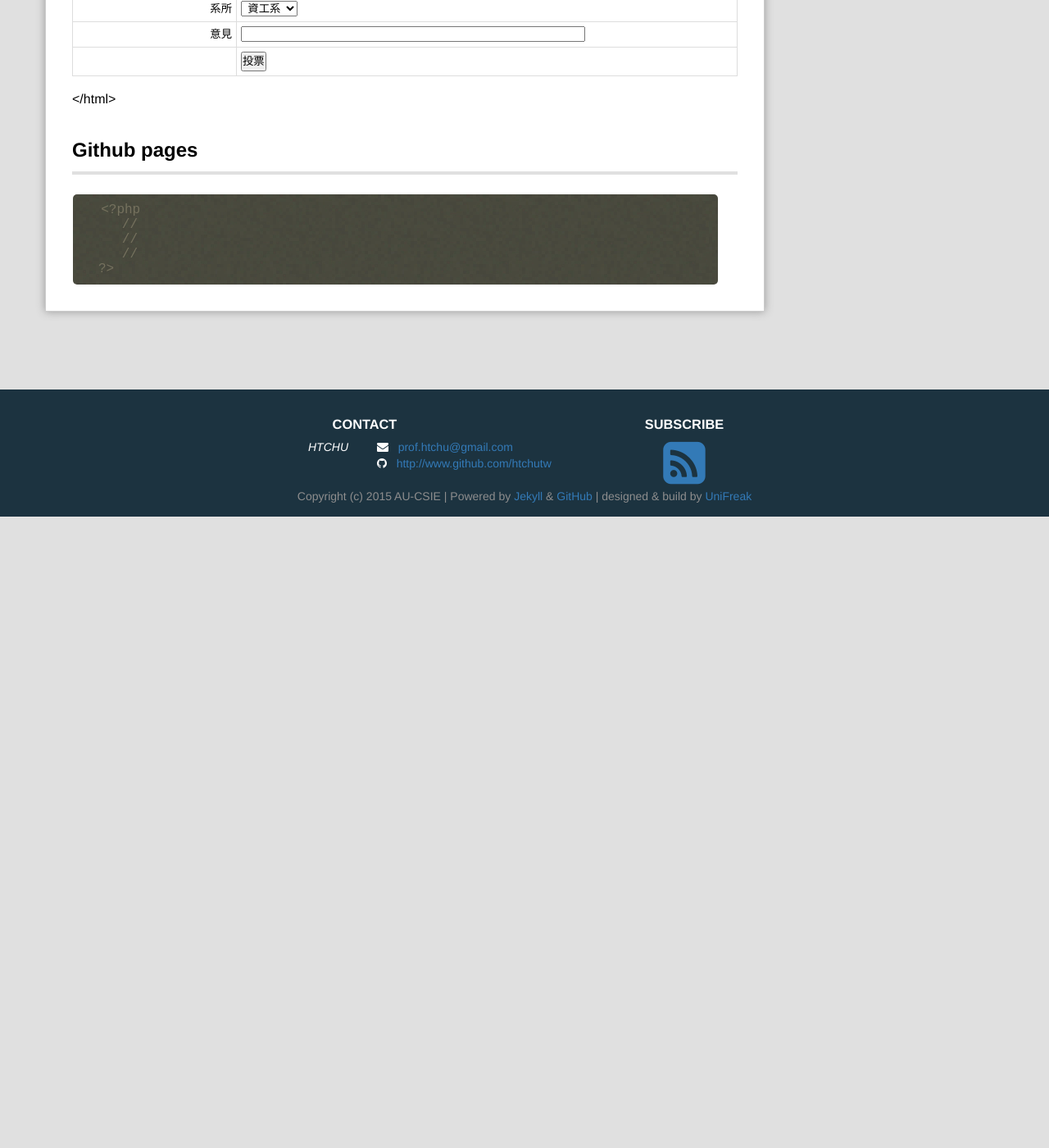
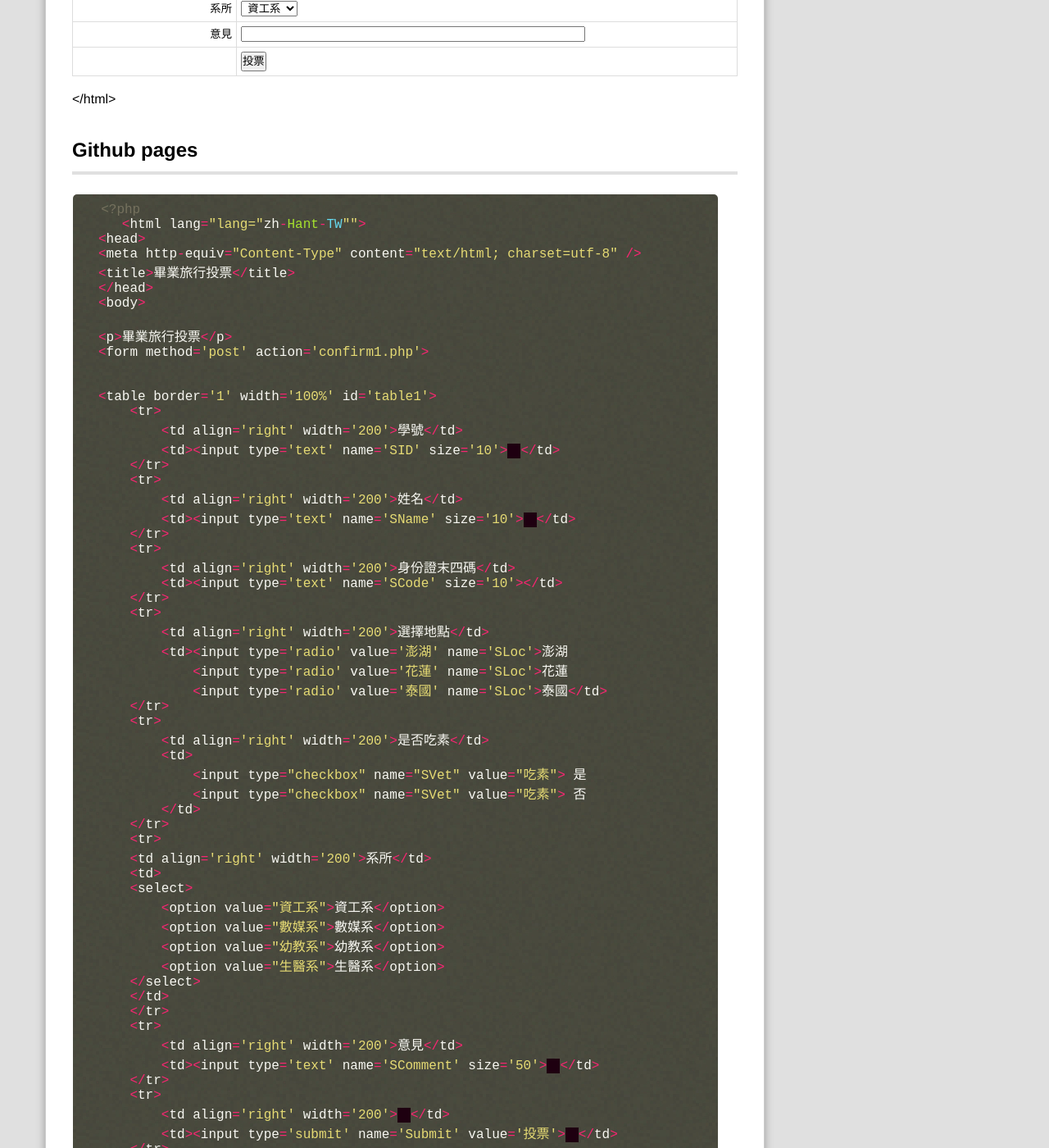
Before and after one commit to xanniex/webcourse, a Jekyll site: the page built from _posts/2017-10-25-Class6.md, in a window 1280 px wide and 1400 px high, scrolled down 1088 px. Shown: the whole window at 82% size. Built offline with Jekyll 4.4.1, drawn with Linux system fonts in a browser that asks for light colours; Markdown is read by kramdown in place of the engine named in the settings; comment, search, counter and statistics services are not loaded; before the commit the page ends 1718 px from its top, so only the background shows below that; some of the changed text lies outside the part shown.

Commit message:
Update 2017-10-25-Class6.md

````diff
--- a/_posts/2017-10-25-Class6.md
+++ b/_posts/2017-10-25-Class6.md
@@ -84,9 +84,67 @@ github帳號及使用github做blog。。
 
 ```php
 <?php
-   //
-   //
-   //
+   <html lang="lang="zh-Hant-TW"">
+<head>
+<meta http-equiv="Content-Type" content="text/html; charset=utf-8" />
+<title>畢業旅行投票</title>
+</head>
+<body>
+
+<p>畢業旅行投票</p>
+<form method='post' action='confirm1.php'>
+
+
+<table border='1' width='100%' id='table1'>
+    <tr>
+        <td align='right' width='200'>學號</td>
+        <td><input type='text' name='SID' size='10'>　</td>
+    </tr>
+    <tr>
+        <td align='right' width='200'>姓名</td>
+        <td><input type='text' name='SName' size='10'>　</td>
+    </tr>
+    <tr>
+        <td align='right' width='200'>身份證末四碼</td>
+        <td><input type='text' name='SCode' size='10'></td>
+    </tr>
+    <tr>
+        <td align='right' width='200'>選擇地點</td>
+        <td><input type='radio' value='澎湖' name='SLoc'>澎湖
+            <input type='radio' value='花蓮' name='SLoc'>花蓮
+            <input type='radio' value='泰國' name='SLoc'>泰國</td>
+    </tr>
+    <tr>
+        <td align='right' width='200'>是否吃素</td>
+        <td>
+            <input type="checkbox" name="SVet" value="吃素"> 是
+            <input type="checkbox" name="SVet" value="吃素"> 否
+        </td>
+    </tr>
+    <tr>
+    <td align='right' width='200'>系所</td>
+    <td>
+    <select>
+        <option value="資工系">資工系</option>
+        <option value="數媒系">數媒系</option>
+        <option value="幼教系">幼教系</option>
+        <option value="生醫系">生醫系</option>
+    </select>
+    </td>
+    </tr>
+    <tr>
+        <td align='right' width='200'>意見</td>
+        <td><input type='text' name='SComment' size='50'>　</td>
+    </tr>
+    <tr>
+        <td align='right' width='200'>　</td>
+        <td><input type='submit' name='Submit' value='投票'>　</td>
+    </tr>
+</table>
+</form>
+</body>
+
+</html>
 ?>
 ```
 
````
